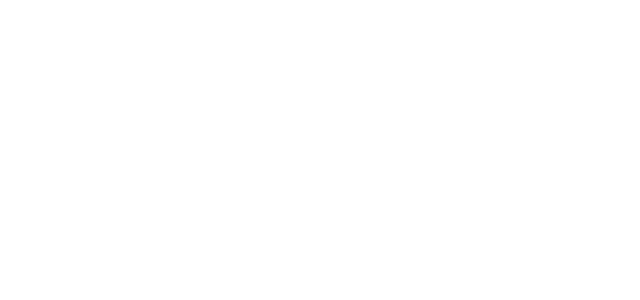
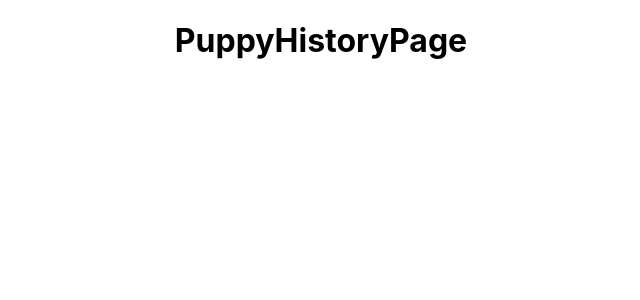
Before and after one commit to mgrebowicz-zz/react-puppies, a React (Create React App) app: page /puppies in a window 1280 px wide. Shown: the top 300 px of the page, without its empty margins (319-959 px from the left). Built offline with nearby package versions, Linux system fonts and the light colour scheme.

Commit message:
finish step 2.6

```diff
--- a/src/pages/App/App.js
+++ b/src/pages/App/App.js
@@ -1,5 +1,5 @@
 import { useState } from 'react';
-import { Route } from 'react-router-dom';
+import { Route, Switch, Redirect } from 'react-router-dom';
 import AuthPage from '../AuthPage/AuthPage';
 import NewPuppyPage from '../NewPuppyPage/NewPuppyPage';
 import PuppyHistoryPage from '../PuppyHistoryPage/PuppyHistoryPage';
@@ -11,9 +11,17 @@
   return (
     <main className="App">
       { user ?
-        <Route path="/puppies/new">
-          <NewPuppyPage />
-        </Route>
+        <>
+        <Switch>
+            <Route path="/puppies/new">
+              <NewPuppyPage />
+            </Route>
+            <Route path="/puppies">
+              <PuppyHistoryPage />
+            </Route>
+              <Redirect to="/puppies" />
+          </Switch>
+        </>
         :
         <AuthPage />
       }
```
Also changed, not shown: 1 other file (tests, documents, lock files or other folders).
